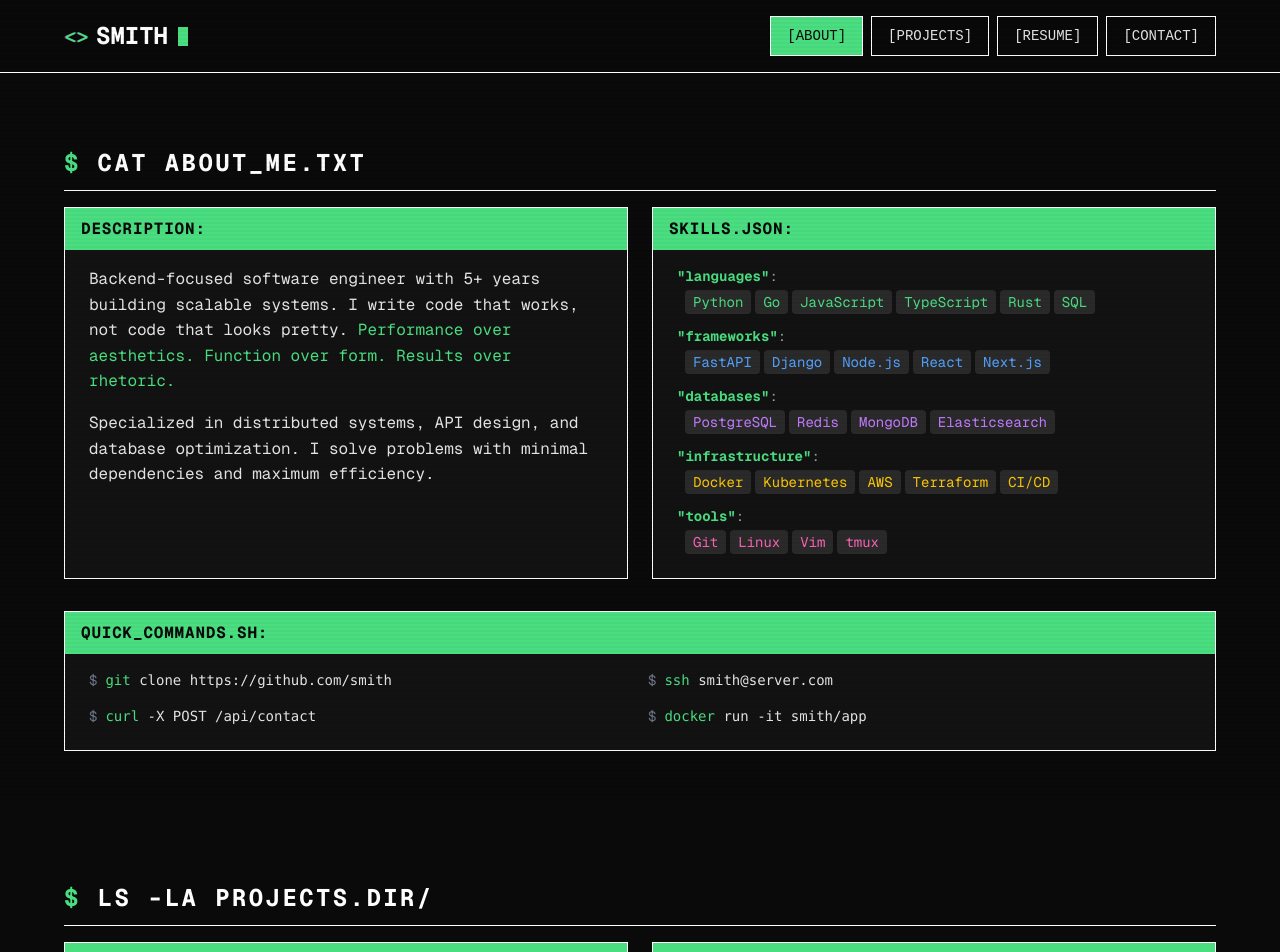
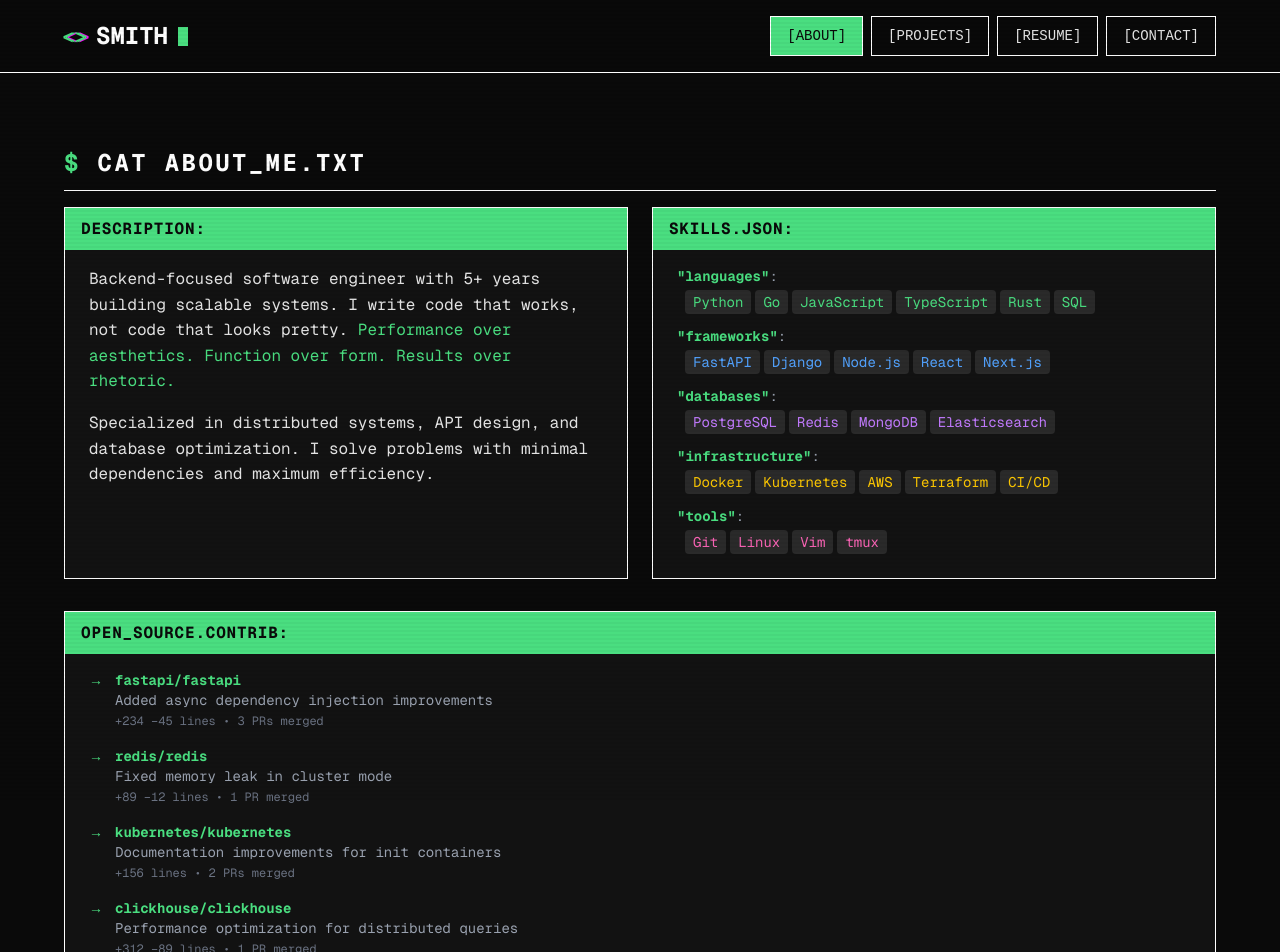
Before and after one commit to an4rky1/portfolio, a Next.js app: page / in a window 1280 px wide. Shown: the top 952 px of the page. Built offline with nearby package versions, Linux system fonts and the light colour scheme.

Commit message:
Add open source contributions section

```diff
--- a/app/page.tsx
+++ b/app/page.tsx
@@ -196,25 +196,41 @@ function AboutSection() {
         </div>
       </div>
 
-      {/* Quick Commands */}
+      {/* Open Source Contributions */}
       <div className="card animate-fade-in-delay-3 opacity-0">
-        <div className="card-header">QUICK_COMMANDS.SH:</div>
-        <div className="grid md:grid-cols-2 gap-4 text-sm">
-          <div className="flex items-center gap-2">
-            <span className="text-gray-500">$</span>
-            <code className="flex-1"><span className="text-accent">git</span> clone https://github.com/smith</code>
+        <div className="card-header">OPEN_SOURCE.CONTRIB:</div>
+        <div className="space-y-4 text-sm">
+          <div className="flex items-start gap-3">
+            <span className="text-accent font-bold">→</span>
+            <div>
+              <a href="#" className="text-white font-bold hover:underline">fastapi/fastapi</a>
+              <p className="text-gray-400">Added async dependency injection improvements</p>
+              <span className="text-xs text-gray-500">+234 −45 lines • 3 PRs merged</span>
+            </div>
           </div>
-          <div className="flex items-center gap-2">
-            <span className="text-gray-500">$</span>
-            <code className="flex-1"><span className="text-accent">ssh</span> smith@server.com</code>
+          <div className="flex items-start gap-3">
+            <span className="text-accent font-bold">→</span>
+            <div>
+              <a href="#" className="text-white font-bold hover:underline">redis/redis</a>
+              <p className="text-gray-400">Fixed memory leak in cluster mode</p>
+              <span className="text-xs text-gray-500">+89 −12 lines • 1 PR merged</span>
+            </div>
           </div>
-          <div className="flex items-center gap-2">
-            <span className="text-gray-500">$</span>
-            <code className="flex-1"><span className="text-accent">curl</span> -X POST /api/contact</code>
+          <div className="flex items-start gap-3">
+            <span className="text-accent font-bold">→</span>
+            <div>
+              <a href="#" className="text-white font-bold hover:underline">kubernetes/kubernetes</a>
+              <p className="text-gray-400">Documentation improvements for init containers</p>
+              <span className="text-xs text-gray-500">+156 lines • 2 PRs merged</span>
+            </div>
           </div>
-          <div className="flex items-center gap-2">
-            <span className="text-gray-500">$</span>
-            <code className="flex-1"><span className="text-accent">docker</span> run -it smith/app</code>
+          <div className="flex items-start gap-3">
+            <span className="text-accent font-bold">→</span>
+            <div>
+              <a href="#" className="text-white font-bold hover:underline">clickhouse/clickhouse</a>
+              <p className="text-gray-400">Performance optimization for distributed queries</p>
+              <span className="text-xs text-gray-500">+312 −89 lines • 1 PR merged</span>
+            </div>
           </div>
         </div>
       </div>
```
